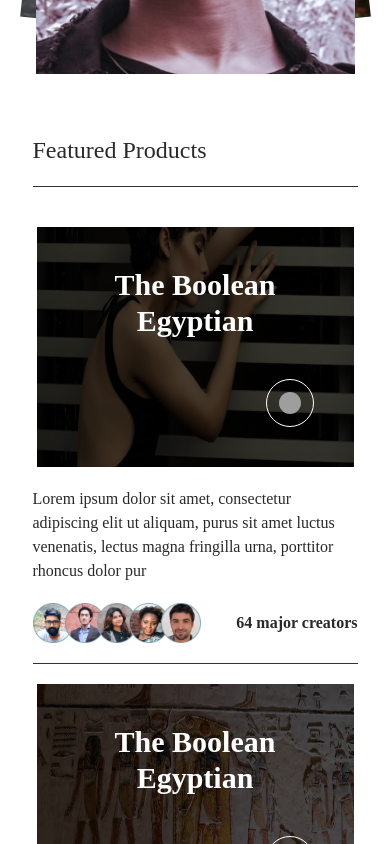
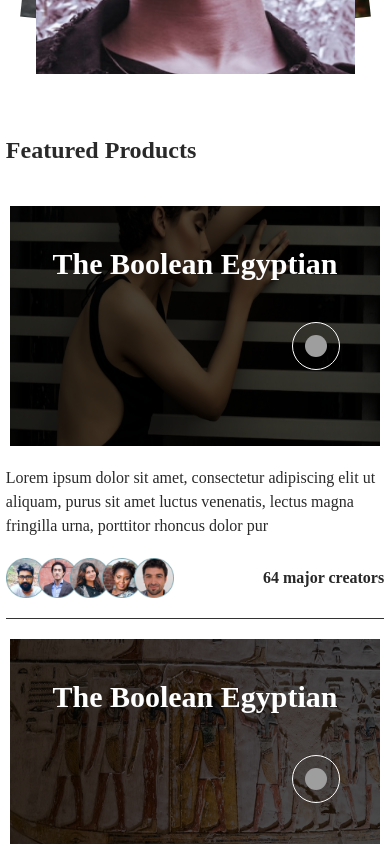
Before and after one commit to Praise-Oyeniyi/Artsy-Photography, a React (Create React App) app: page / in a window 390 px wide. Shown: the part 700-1544 px from the top of the page. Built offline with nearby package versions, Linux system fonts and the light colour scheme; grey boxes are pictures that could not be loaded; a web font is replaced by a local one.

Commit message:
rounding up

```diff
--- a/src/Components/Homepage/Featured.js
+++ b/src/Components/Homepage/Featured.js
@@ -12,8 +12,8 @@ const Featured = ({next, useNavigate, FtData}) => {
   return (
     <div className="featured w-full pb-20 sm:pb-8">
 
-        <div className="featured-inner w-5/6 mx-auto space-y-10">
-          <h3 className="featured-header pb-6 featured-border text-48 font-medium sm:text-28">
+        <div className="featured-inner w-5/6 mx-auto space-y-10 sm:w-[97%]">
+          <h3 className="featured-header pb-6 featured-border text-48 font-medium sm:text-28 sm:border-none sm:!pb-0 sm:font-extrabold">
             Featured Products
           </h3>
 
```
